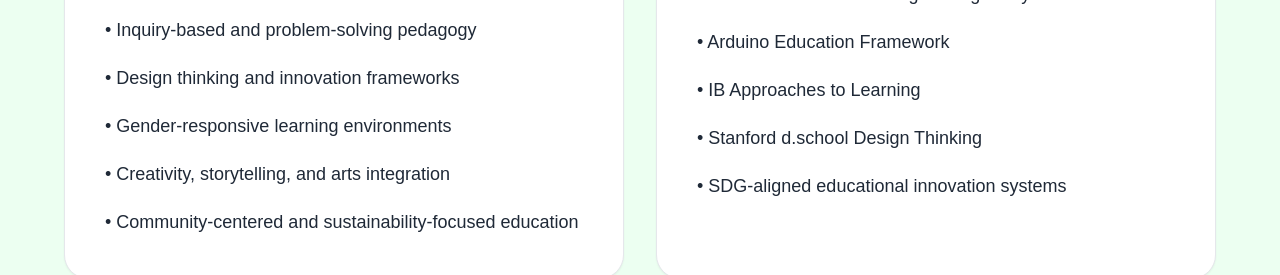
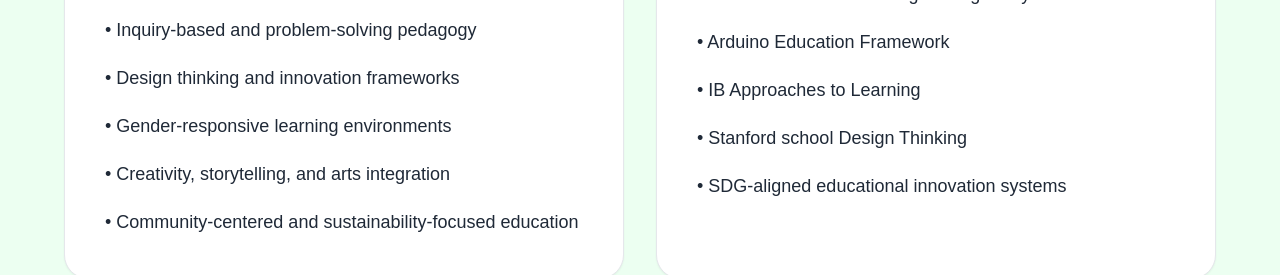
Before and after one commit to rashidasp28/isir-ghana-website, a Next.js app: page /consultancy in a window 1280 px wide. Shown: the part 2980-3255 px from the top of the page. Built offline with nearby package versions, Linux system fonts and the light colour scheme.

Commit message:
Fix typo in Stanford d.school reference

```diff
--- a/app/consultancy/page.tsx
+++ b/app/consultancy/page.tsx
@@ -114,7 +114,7 @@ export default function ConsultancyPage() {
                 <li>• LEGO Education Learning Through Play</li>
                 <li>• Arduino Education Framework</li>
                 <li>• IB Approaches to Learning</li>
-                <li>• Stanford d.school Design Thinking</li>
+                <li>• Stanford school Design Thinking</li>
                 <li>• SDG-aligned educational innovation systems</li>
               </ul>
             </div>
```
